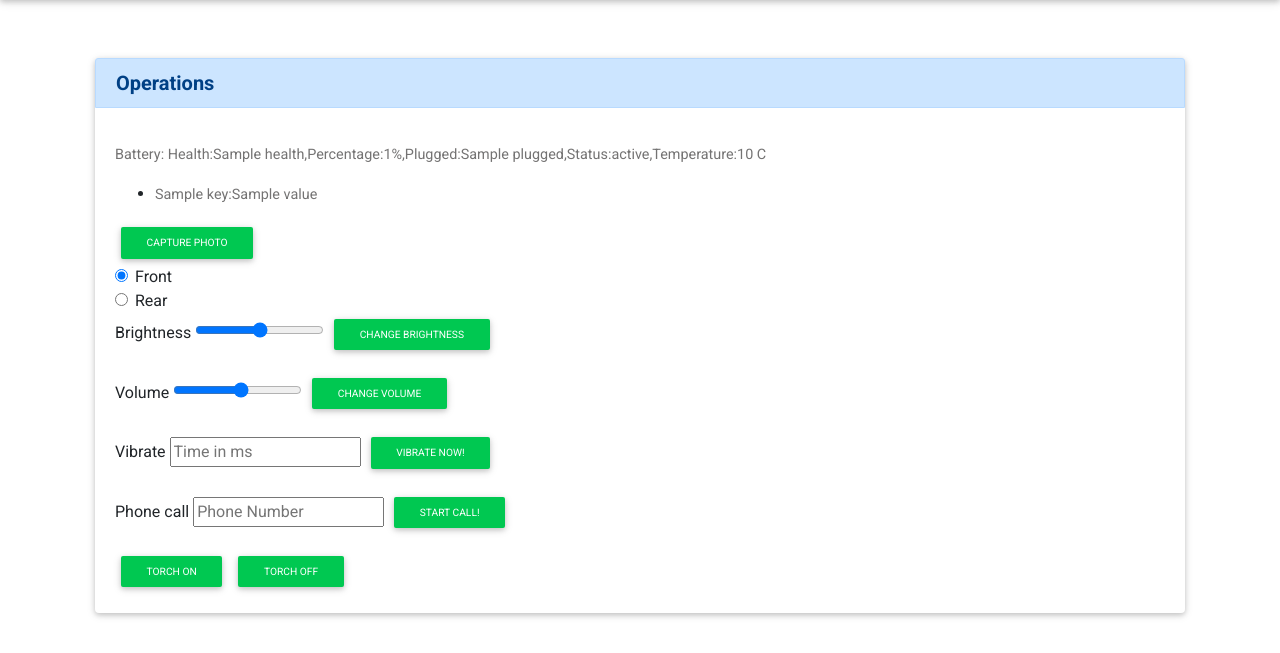
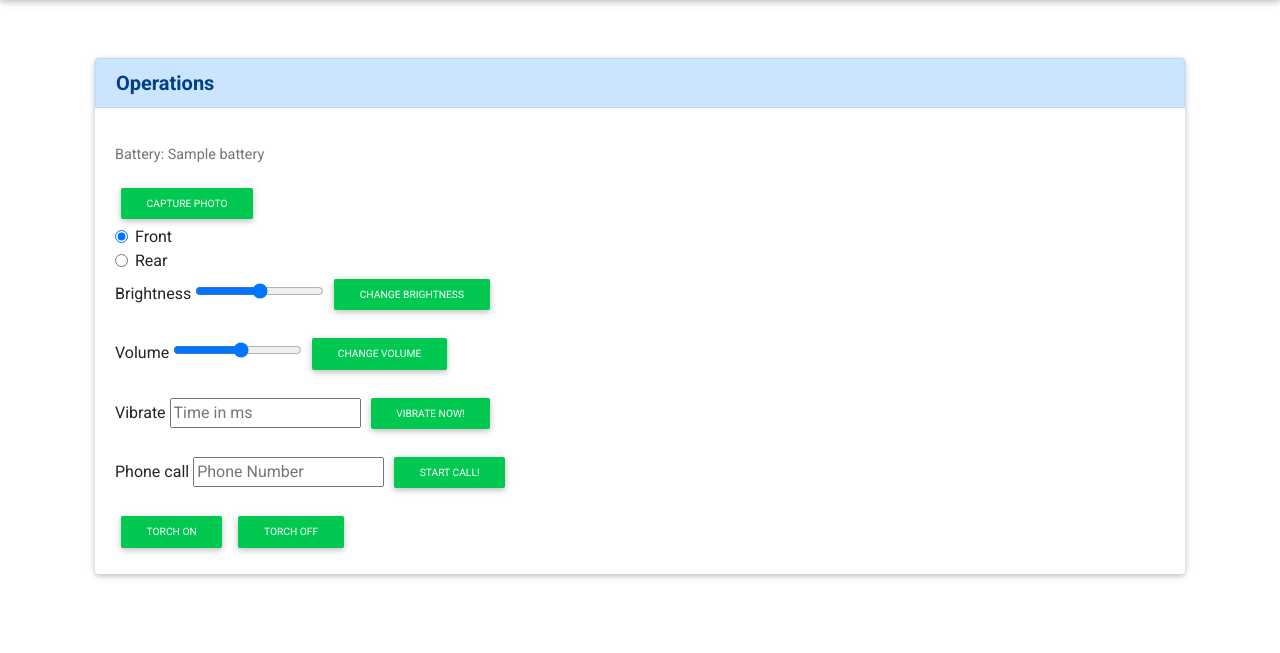
Before and after one commit to sam007vns/termux_django, a Django app: template main/templates/home.html in a window 1280 px wide. Shown: the part 56-709 px from the top of the page. Run offline with Django 3.2, Linux system fonts and the light colour scheme; the template is opened without the code that fills it: most values are stand-ins (such as "Sample title", 1, 10 or a date in 2020); some libraries are stand-ins or nearby versions.

Commit message:
Fixed bugss

```diff
--- a/main/templates/home.html
+++ b/main/templates/home.html
@@ -80,11 +80,8 @@ else{
 <div class="card">
   <h5 class="card-header alert alert-primary font-weight-bold">Operations</h5>
   <div class="card-body">
-    <p class="card-text">Battery: Health:{{battery.health}},Percentage:{{battery.percentage}}%,Plugged:{{battery.plugged}},Status:{{battery.status}},Temperature:{{battery.temperature}} C</p>
+    <p class="card-text">Battery: {{battery}}</p>
     <ul>
-{% for key, value in battery.items %}
-    <li><p class="card-text">{{key}}:{{value}}</p></li>
-{% endfor %}
     </ul>
     <a class="btn btn-success btn-sm"onclick="whichCamera()">Capture Photo</a>
      <div class="form-check">
```
